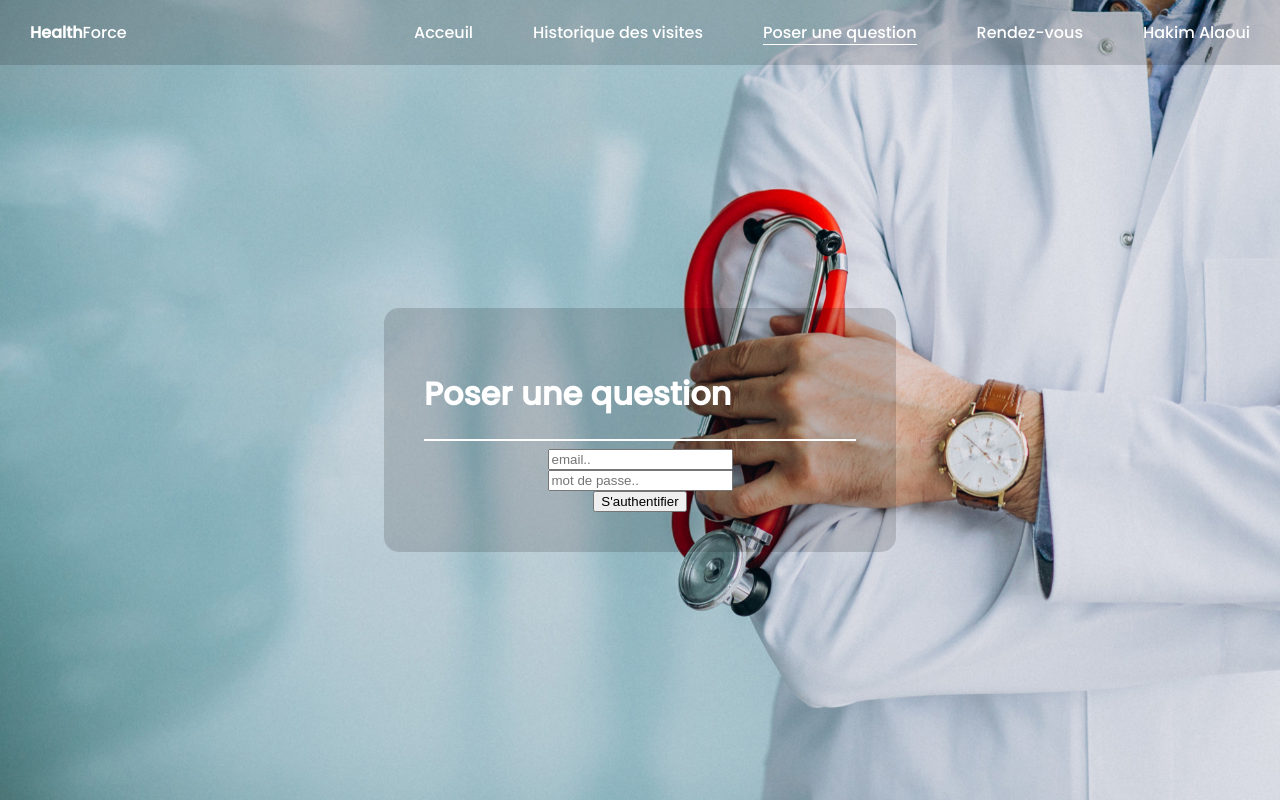
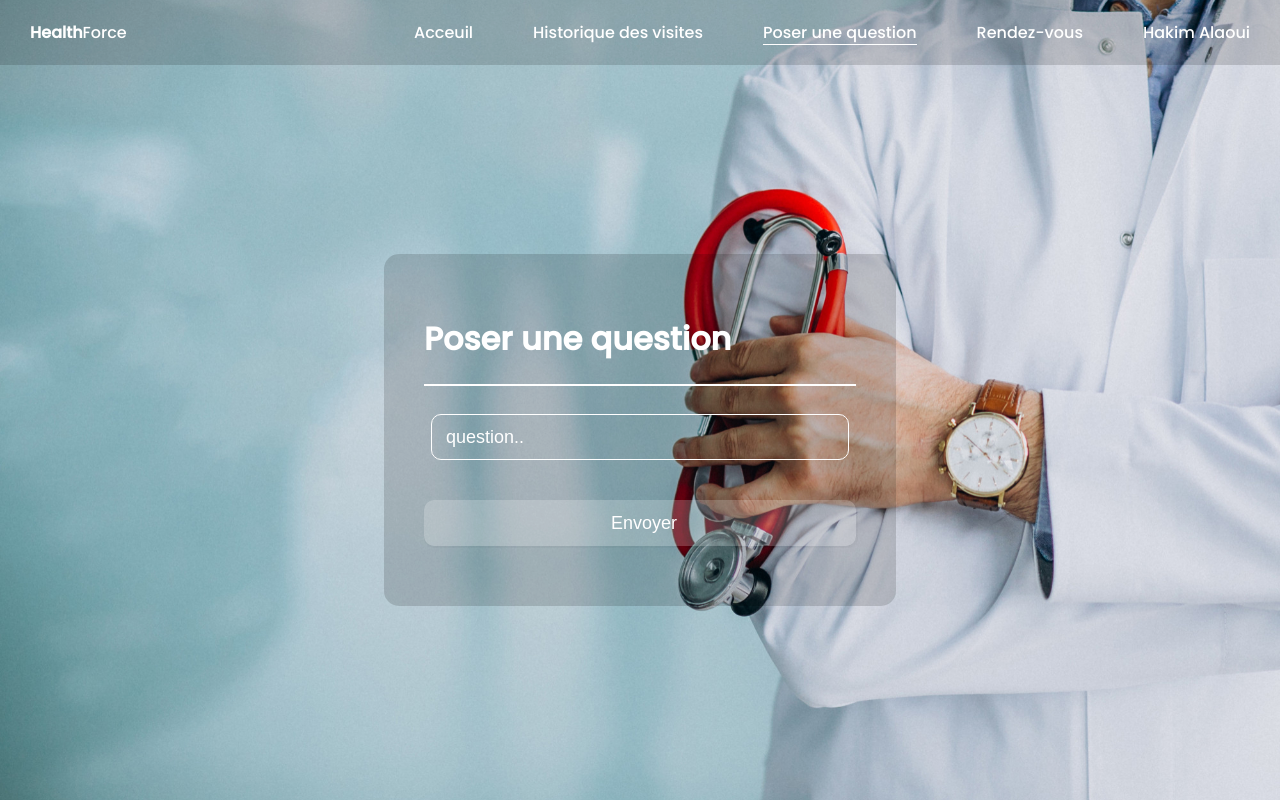
Before and after one commit to bader-t/HealthForce, a React (Create React App) app: page /question in a window 1280 px wide. Built offline with nearby package versions, Linux system fonts and the light colour scheme.

Commit message:
added Question page

```diff
--- a/src/pages/question/Question.js
+++ b/src/pages/question/Question.js
@@ -10,14 +10,9 @@ const Question = () => (
                 <h1>Poser une question</h1>
                 <hr />
                 <form className="question-form">
-                    <input type="email" placeholder="email.." name="email" required />
-                    <input
-                        type="password"
-                        placeholder="mot de passe.."
-                        name="mdp"
-                        required
-                    />
-                    <input type="submit" value="S'authentifier" />
+                    <input type="text" placeholder="question.." name="question" required />
+
+                    <input type="submit" value="Envoyer" />
                 </form>
             </div>
         </div>
--- a/src/pages/question/question.css
+++ b/src/pages/question/question.css
@@ -4,3 +4,40 @@
   justify-content: space-between;
   align-items: center;
 }
+
+.question-form input {
+  height: 46px;
+
+  background: none;
+  outline: none;
+  width: 100%;
+  border: 1px solid #fff;
+  margin: 20px;
+  color: #fff;
+  font-size: 18px;
+  border-radius: 10px;
+  padding-left: 14px;
+}
+.question-form input:not(input[type="submit"]) {
+  width: calc(100% - 14px);
+}
+
+.question-form ::placeholder {
+  color: #fff;
+  font-size: 18px;
+}
+
+.question-form input[type="submit"] {
+  background-color: rgba(255, 255, 255, 0.2);
+  border: none;
+  color: #fff;
+  font-size: 18px;
+  font-weight: 500;
+  box-shadow: 1px 1px 1px 1px rgba(0, 0, 0, 0.03);
+  cursor: pointer;
+  transition: all 0.3s ease-in-out;
+}
+.question-form input[type="submit"]:hover {
+  transition: all 0.3s ease-in-out;
+  background-color: rgba(255, 255, 255, 0.237);
+}
```
